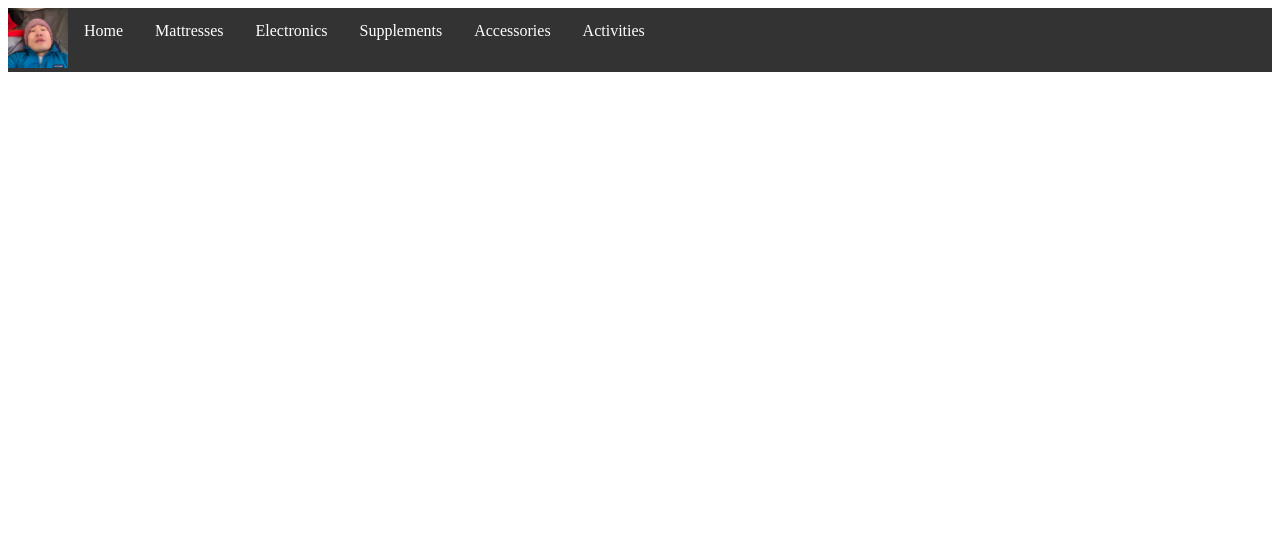
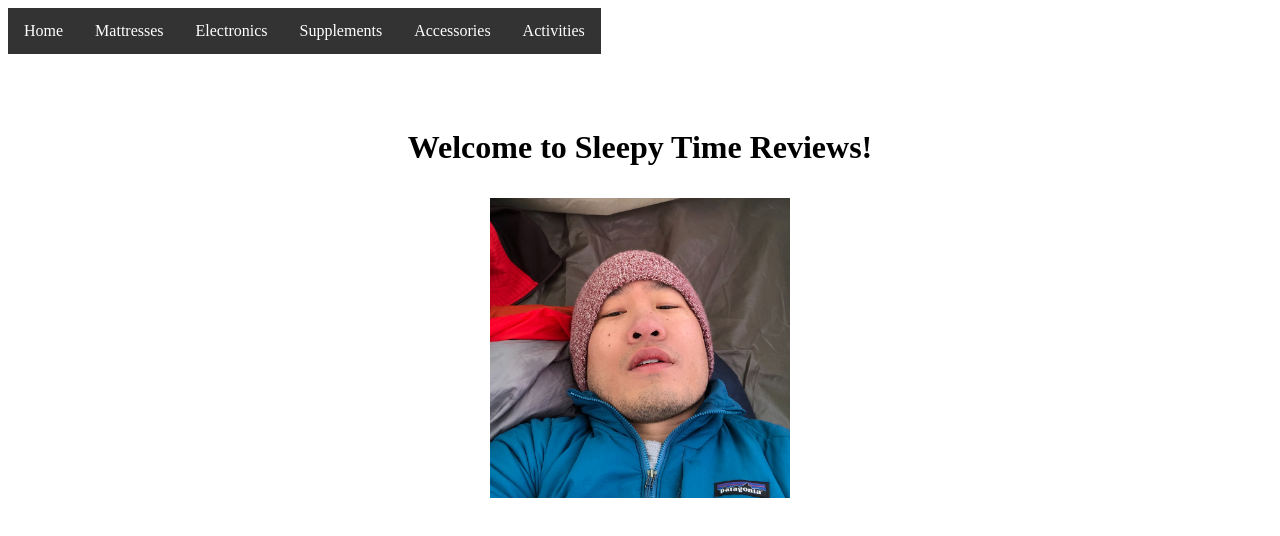
Before and after one commit to soyvictor/Sleepy-Time-Reviews, a plain HTML site: page index.html in a window 1280 px wide. Drawn offline with Linux system fonts and the light colour scheme.

Commit message:
third commit

```diff
--- a/index.html
+++ b/index.html
@@ -5,11 +5,13 @@
 <link rel="stylesheet" type="text/css" href="style.css">
 </head>
 <body>
+
+
+
 <div class="custom-padding">
     <nav>
 
         <ul class="menu-area">
-            <li><img class="me" src="photodemi.jpg"></li>
             <li><a href="#">Home</a></li>
             <li><a href="#">Mattresses</a></li>
             <li><a href="#">Electronics</a></li>
@@ -18,13 +20,20 @@
             <li><a href="#">Activities</a></li>
         </ul>
     </nav>
+</div>
 
+<div class="main-body">
+<br>
+<br>
+<br>
+<h1>Welcome to Sleepy Time Reviews!</p>
+</div>
 
-
-
-
+<div class="icon-victor">
+<img class="me" src="photodemi.jpg">
 
 </div>
+
 </body>
 
 
--- a/style.css
+++ b/style.css
@@ -1,5 +1,22 @@
+body {
+  text-align: center;
+}
+
+.icon-victor {
+
+}
+
+.custom-padding {
+  float:left;
+}
+
+.main-body {
+  clear: both;
+}
+
 li {
    float: left;
+   vertical-align: middle;
    }
 
 
@@ -19,14 +36,16 @@ li a {
     text-align: center;
     padding: 14px 16px;
     text-decoration: none;
+    vertical-align: middle;
 }
 
 /* Change the link color to #111 (black) on hover */
+
 li a:hover {
     background-color: #111;
 }
 
 .me {
-            width: 60px;
-            height: 60px;
+            width: 300px;
+            height: 300px;
 }
```
Also changed, not shown: 1 other file.
